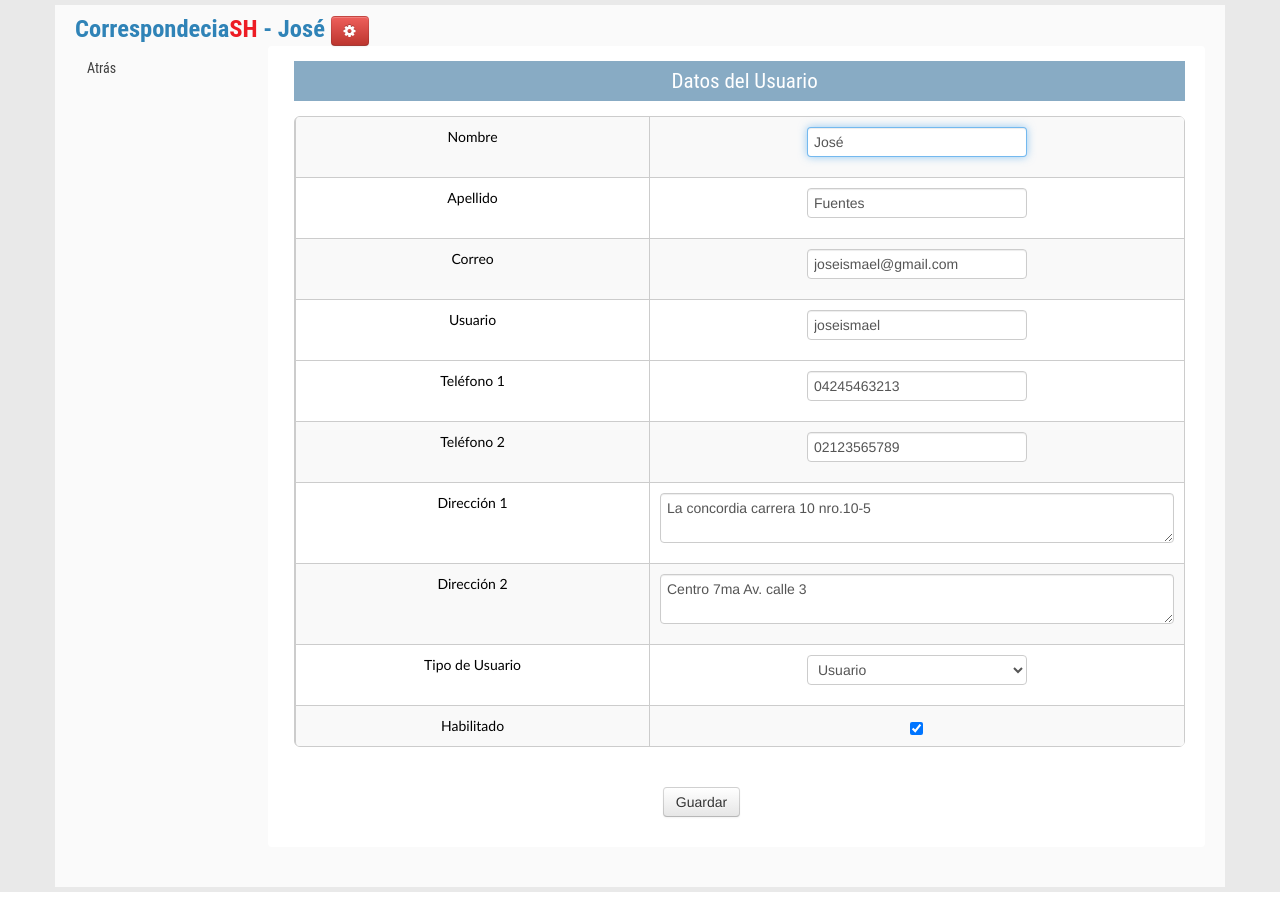
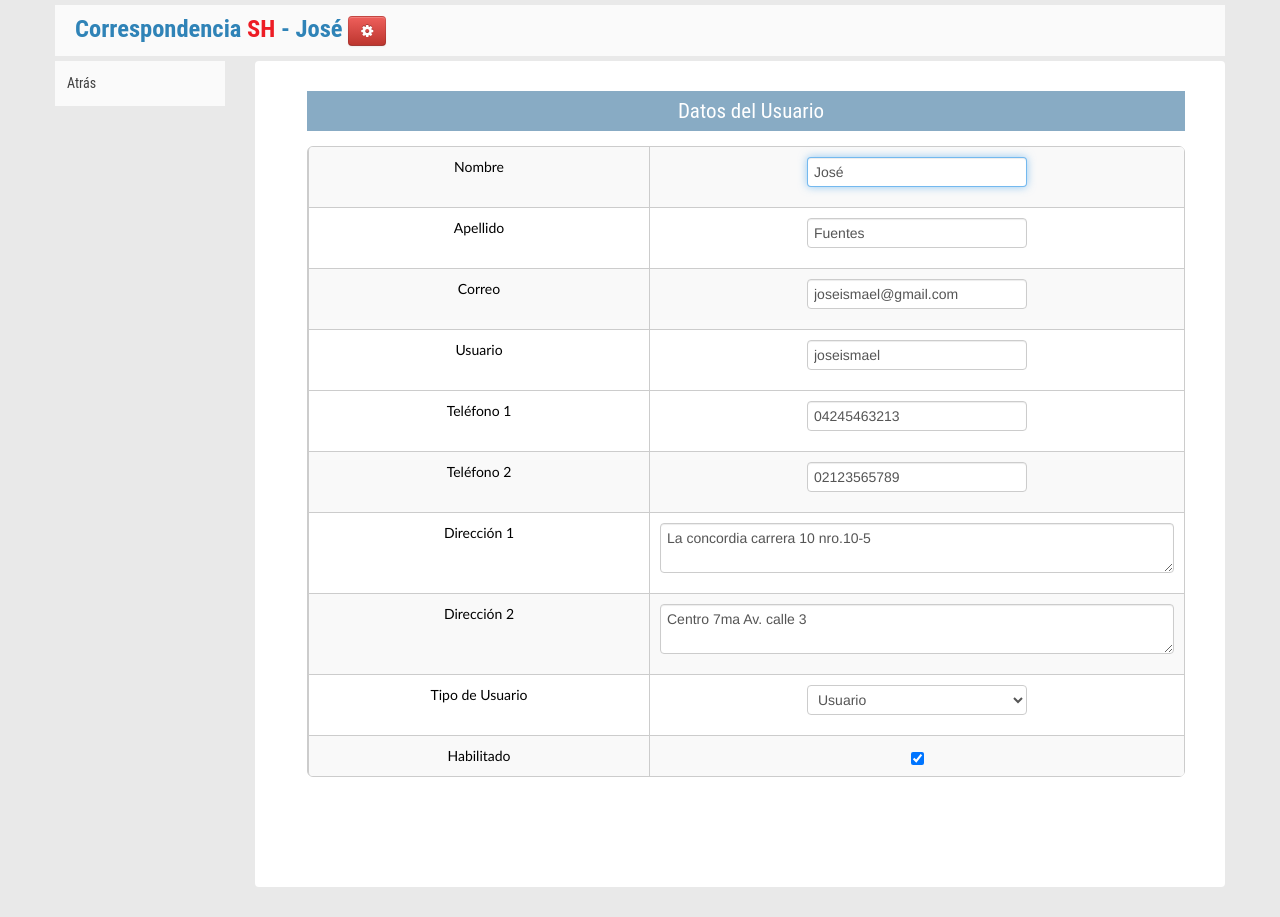
Before and after one commit to jose1988/SDC, a PHP site: page /SistemaDeCorrespondencia/views/edit_user.php in a window 1280 px wide. Shown: the part 156-1073 px from the top of the page. Before the commit the page ends 1048 px from the top, so only its background shows below. Run offline with PHP 8.4, Linux system fonts and the light colour scheme; some libraries are stand-ins or nearby versions.

Commit message:
edit user

```diff
--- a/views/edit_user.php
+++ b/views/edit_user.php
@@ -1,7 +1,7 @@
 <?php
 include("../recursos/funciones.php");
-	if(isset($_POST["crear"])){
-        javaalert("se ha guardado con exito");
+if (isset($_POST["crear"])) {
+    javaalert("Se ha guardado con éxito");
     iraURL("inbox.php");
 }
 ?>
@@ -48,10 +48,7 @@ include("../recursos/funciones.php");
 
     </head>
 
-
-
     <body class="appBg">
-
         <div id="header">
             <div class="container header-top-top hidden-phone">
                 <img alt="" src="../images/header-top-top-left.png" class="pull-left">
@@ -61,67 +58,49 @@ include("../recursos/funciones.php");
                 <div class="container">
                     <img alt="" src="../images/header-top-left.png" class="pull-left">
                     <div class="pull-right">
-
                     </div>
                 </div>
                 <div class="filter-area">
                     <div class="container">
-
                         <span lang="es">&nbsp;</span></div>
                 </div>
             </div>
         </div>
 
-	<div id="middle">
-
         <div class="container app-container">
-
-
             <div>
                 <ul class="nav nav-pills">
                     <li class="pull-left">
                         <div class="modal-header">
-
-
-							<h3>Correspondecia<span>SH</span> - José
-
-
-
+                            <h3> Correspondencia
+                                <span>SH</span> <?php echo "- José" ?>
                                 <div class="btn-group">
-
                                     <button type="button" class="btn btn-danger dropdown-toggle" data-toggle="dropdown">
                                         <span class="icon-cog" style="color:rgb(255,255,255)"> </span>
                                     </button>
-
                                     <ul class="dropdown-menu" role="menu">
-
-                        					<li><a href="#">editar usuario</a></li>
+                                        <li><a href="#">Editar Usuario</a></li>
                                         <li class="divider"></li>
                                         <li><a href="../recursos/cerrarsesion.php" onClick="">Salir</a></li>
                                         <li class="divider"></li>
                                         <li><a href="#">Ayuda</a></li>
                                     </ul>
-
                                 </div>
                             </h3>
-
-
-
+                        </div>
+                    </li>
+                </ul>
+            </div>
             <!--Caso pantalla uno-->
             <div class="row-fluid">
-
                 <div class="span2">
-
-
                     <ul class="nav nav-pills nav-stacked">
                         <li> <a href="inbox.php">Atrás</a> <li>
                     </ul>
-
                 </div>
 
                 <div class="span10" align="center">
-
-
+                    <div class="tab-content" id="lista" align="center">
                        <form id="formulario" method="post">
          <div class="tab-content" id="lista" align="center">
          <h2> Datos del Usuario </h2>
@@ -197,11 +176,9 @@ include("../recursos/funciones.php");
 			 </tr>
 	</table><br>
     </form>
-    <form method="post">
-     <div class="span11" align="center"><button class="btn" id="crear" name="crear" type="submit">Guardar</button></div>
-     <br>
-
-</form>
+                    </div>
+                </div>
+            </div>
         </div>
 
         <script>
```
Lines whose indentation alone changed are shown as unchanged.
